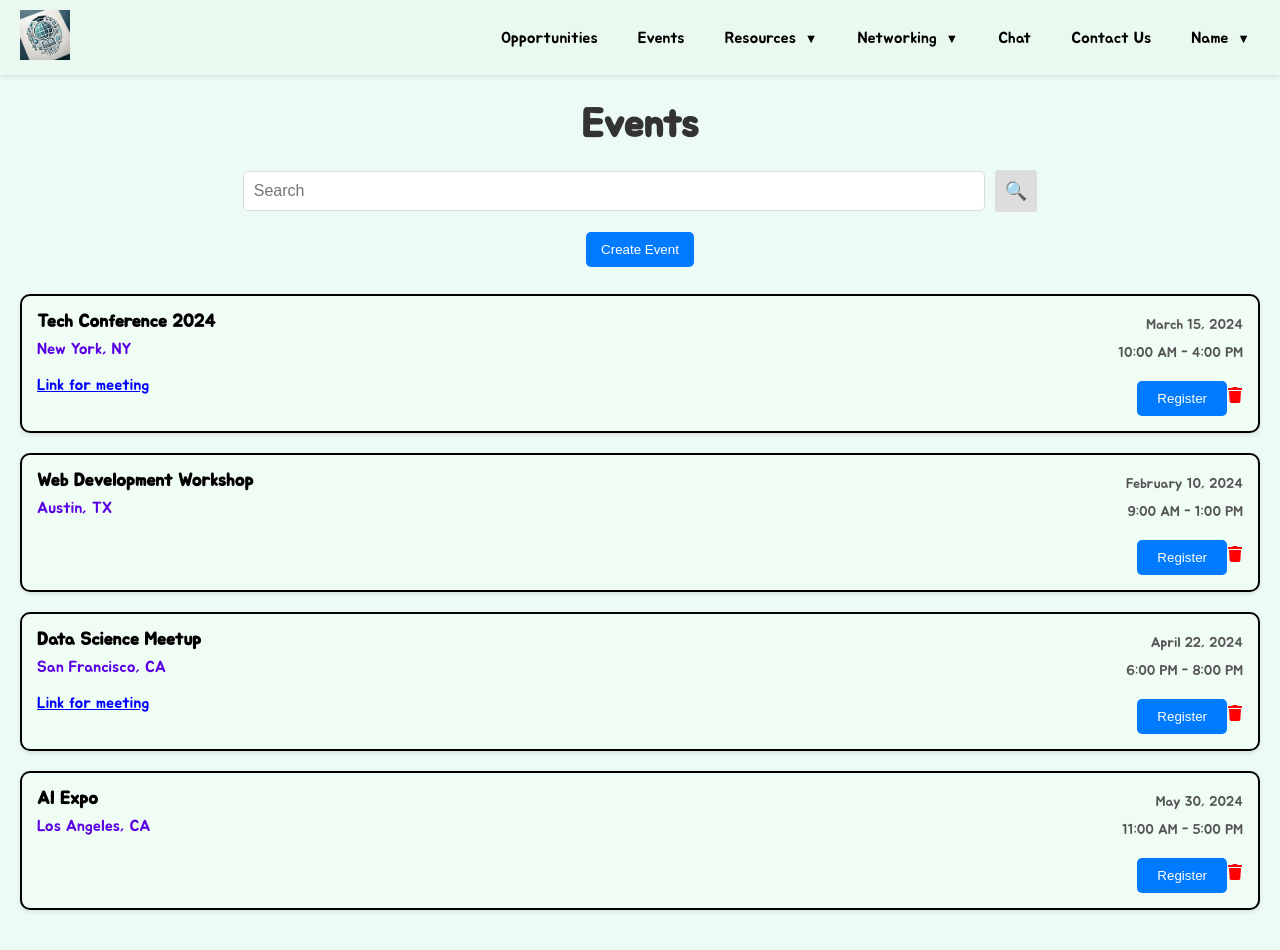
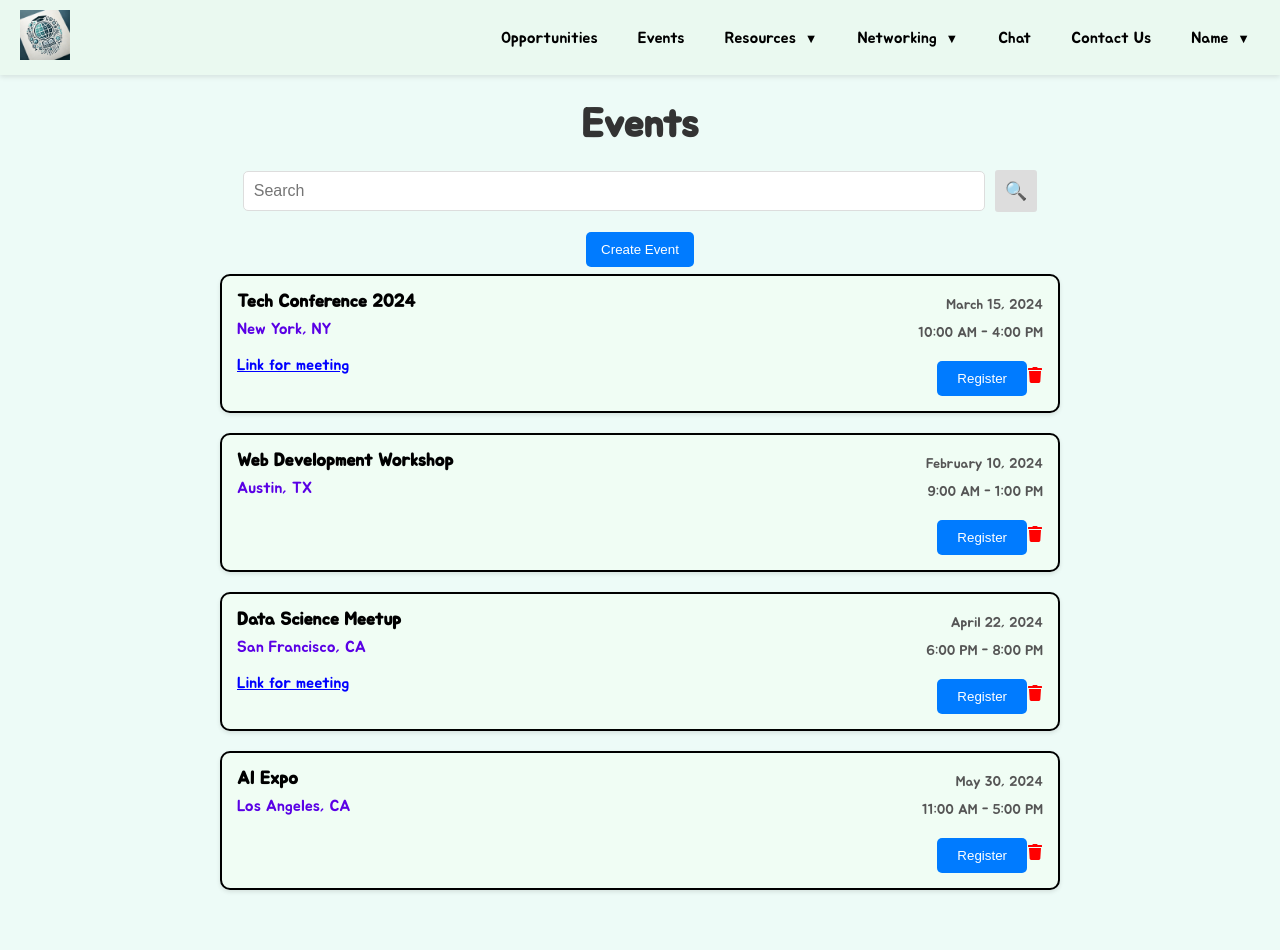
Before and after one commit to saiswethat/eduverse, a React (Create React App) app: page /events in a window 1280 px wide. Shown: the top 950 px of the page. Built offline with nearby package versions, Linux system fonts and the light colour scheme; sample sign-in values are in the browser's storage.

Commit message:
css changes

```diff
--- a/src/css/Events.css
+++ b/src/css/Events.css
@@ -3,7 +3,8 @@
 }
 
 .event-listings {
-  margin-top: 20px;
+  margin-top: -200px;
+  padding:200px;
 }
 
 .button-center {
```
